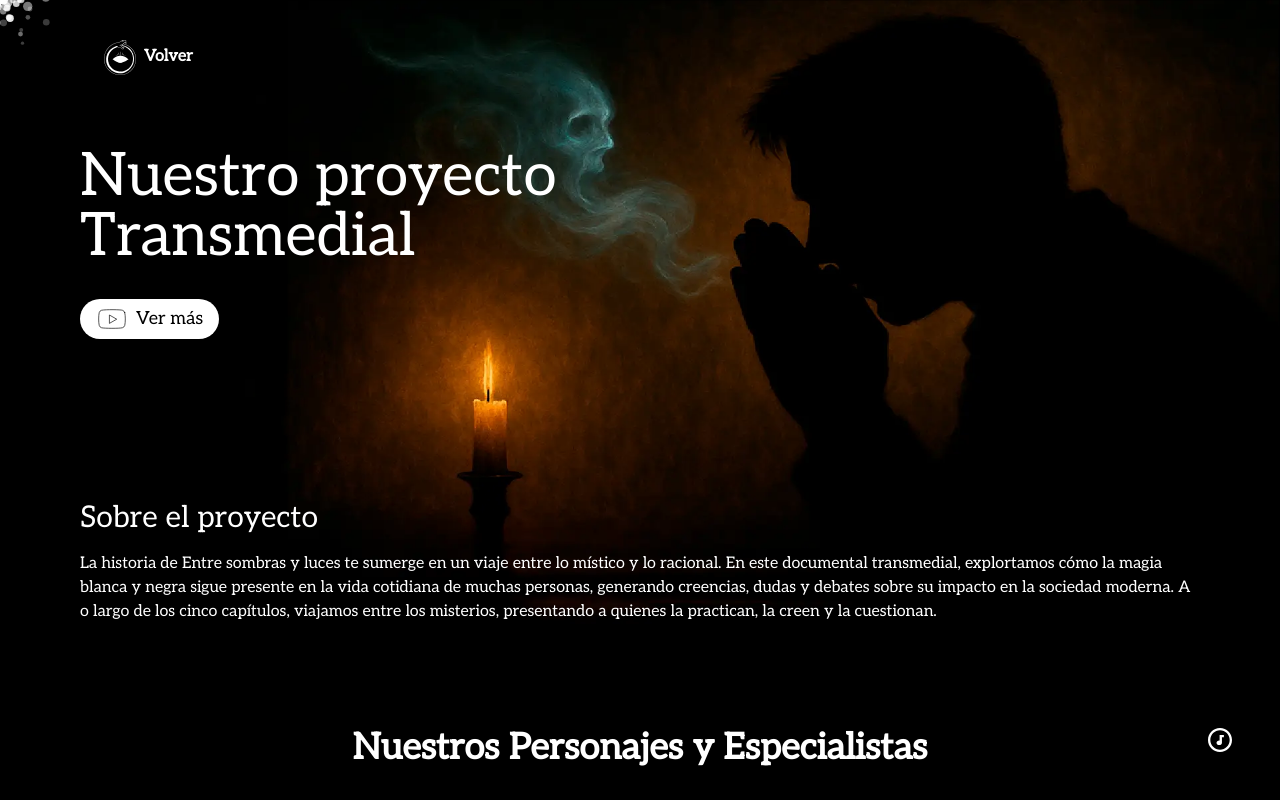
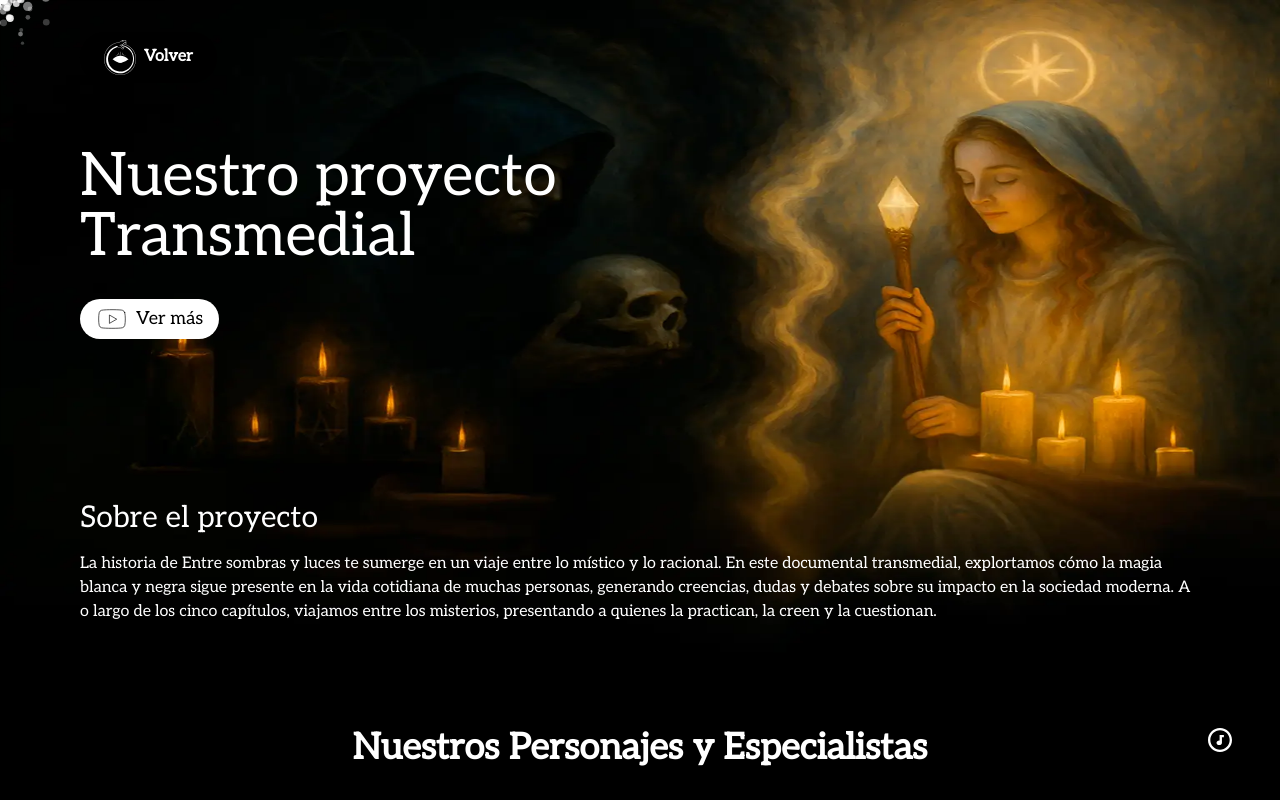
Before and after one commit to alonsoyiyi/web-silvia, a Next.js app: page /proyectoT in a window 1280 px wide. Shown: the top 800 px of the page. Built offline with nearby package versions, Linux system fonts and the light colour scheme.

Commit message:
fondo proyectoT

```diff
--- a/app/proyectoT/page.js
+++ b/app/proyectoT/page.js
@@ -246,7 +246,7 @@ export default function PodcastPage() {
       <div
         className="w-full aspect-[16/9] relative flex flex-col items-start py-12 px-20"
         style={{
-          backgroundImage: "url('/images/fondopodcast.webp')",
+          backgroundImage: "url('/images/fondoproyectot.webp')",
           backgroundSize: '100% 100%',
           backgroundPosition: 'center',
           backgroundRepeat: 'no-repeat',
```
Also changed, not shown: public/images/fondoproyectot.webp (added).
